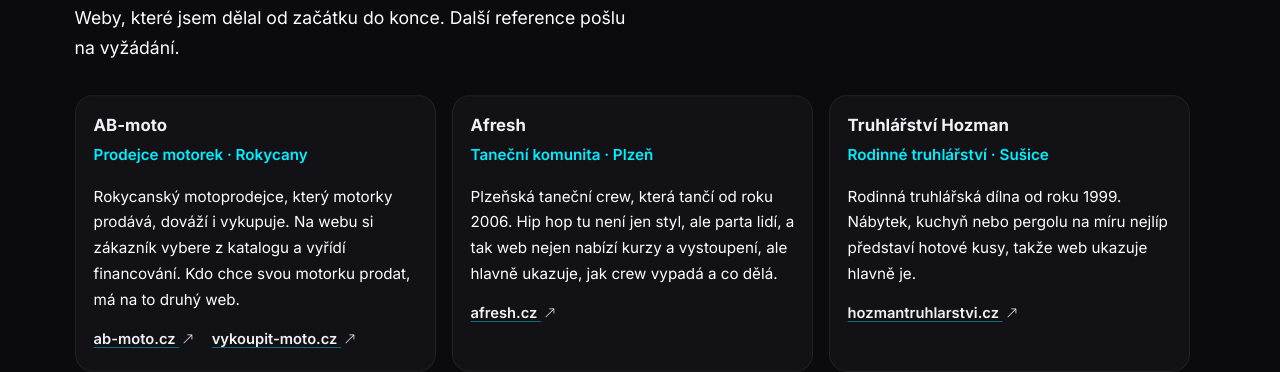
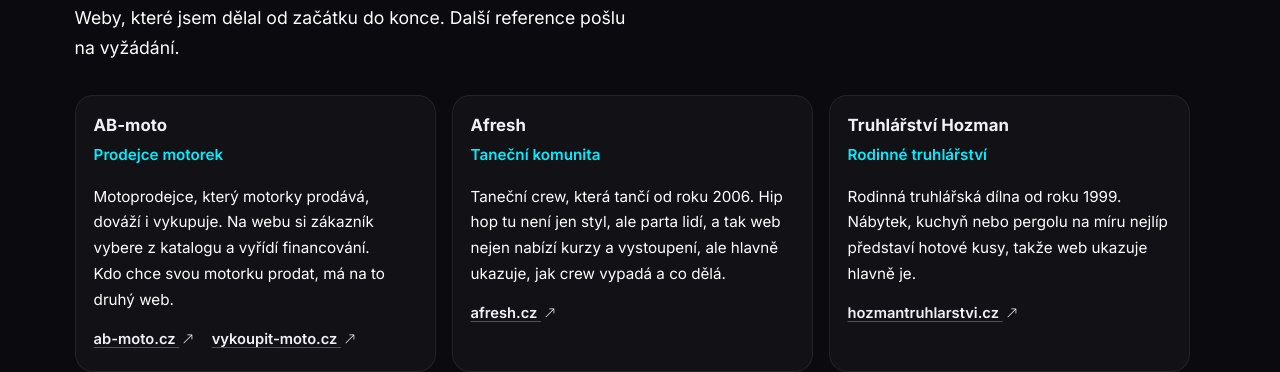
Before and after one commit to kratochvil1993/WEB_JIRIKRATOCHVIL, a plain HTML site: page web.html in a window 1280 px wide. Shown: the part 4424-4796 px from the top of the page. Drawn offline with Linux system fonts and the light colour scheme.

Commit message:
Web: reference bez měst (jen obor), ať stránka nepůsobí lokálně
Co-Authored-By: Claude Sonnet 5.5 <noreply@anthropic.com>
Claude-Session: https://claude.ai/code/session_01Et5s7AjrNzPzH5iw2xqeeL

```diff
--- a/web.html
+++ b/web.html
@@ -523,19 +523,19 @@
       <div class="sub-grid sub-grid--3">
         <div class="feature-card reveal">
           <h3>AB-moto</h3>
-          <p class="ref-meta">Prodejce motorek · Rokycany</p>
-          <p>Rokycanský motoprodejce, který motorky prodává, dováží i vykupuje. Na webu si zákazník vybere z katalogu a vyřídí financování. Kdo chce svou motorku prodat, má na to druhý web.</p>
+          <p class="ref-meta">Prodejce motorek</p>
+          <p>Motoprodejce, který motorky prodává, dováží i vykupuje. Na webu si zákazník vybere z katalogu a vyřídí financování. Kdo chce svou motorku prodat, má na to druhý web.</p>
           <p class="ref-links"><a href="https://www.ab-moto.cz" target="_blank" rel="noopener">ab-moto.cz <svg class="bi" aria-hidden="true"><use href="#bi-arrow-up-right"/></svg></a> <a href="https://www.vykoupit-moto.cz" target="_blank" rel="noopener">vykoupit-moto.cz <svg class="bi" aria-hidden="true"><use href="#bi-arrow-up-right"/></svg></a></p>
         </div>
         <div class="feature-card reveal">
           <h3>Afresh</h3>
-          <p class="ref-meta">Taneční komunita · Plzeň</p>
-          <p>Plzeňská taneční crew, která tančí od roku 2006. Hip hop tu není jen styl, ale parta lidí, a tak web nejen nabízí kurzy a vystoupení, ale hlavně ukazuje, jak crew vypadá a co dělá.</p>
+          <p class="ref-meta">Taneční komunita</p>
+          <p>Taneční crew, která tančí od roku 2006. Hip hop tu není jen styl, ale parta lidí, a tak web nejen nabízí kurzy a vystoupení, ale hlavně ukazuje, jak crew vypadá a co dělá.</p>
           <p class="ref-links"><a href="https://afresh.cz" target="_blank" rel="noopener">afresh.cz <svg class="bi" aria-hidden="true"><use href="#bi-arrow-up-right"/></svg></a></p>
         </div>
         <div class="feature-card reveal">
           <h3>Truhlářství Hozman</h3>
-          <p class="ref-meta">Rodinné truhlářství · Sušice</p>
+          <p class="ref-meta">Rodinné truhlářství</p>
           <p>Rodinná truhlářská dílna od roku 1999. Nábytek, kuchyň nebo pergolu na míru nejlíp představí hotové kusy, takže web ukazuje hlavně je.</p>
           <p class="ref-links"><a href="https://www.hozmantruhlarstvi.cz" target="_blank" rel="noopener">hozmantruhlarstvi.cz <svg class="bi" aria-hidden="true"><use href="#bi-arrow-up-right"/></svg></a></p>
         </div>
```
